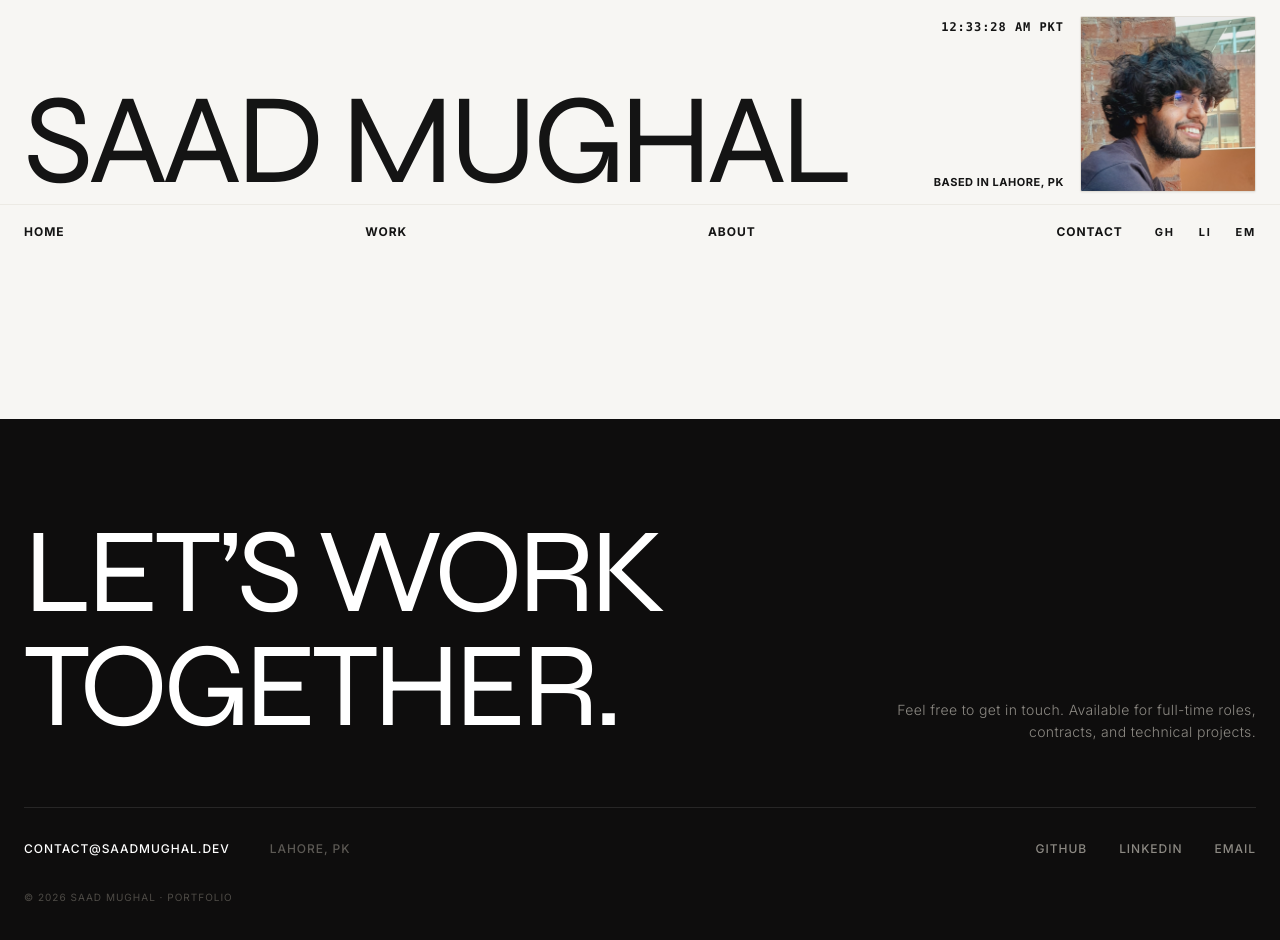
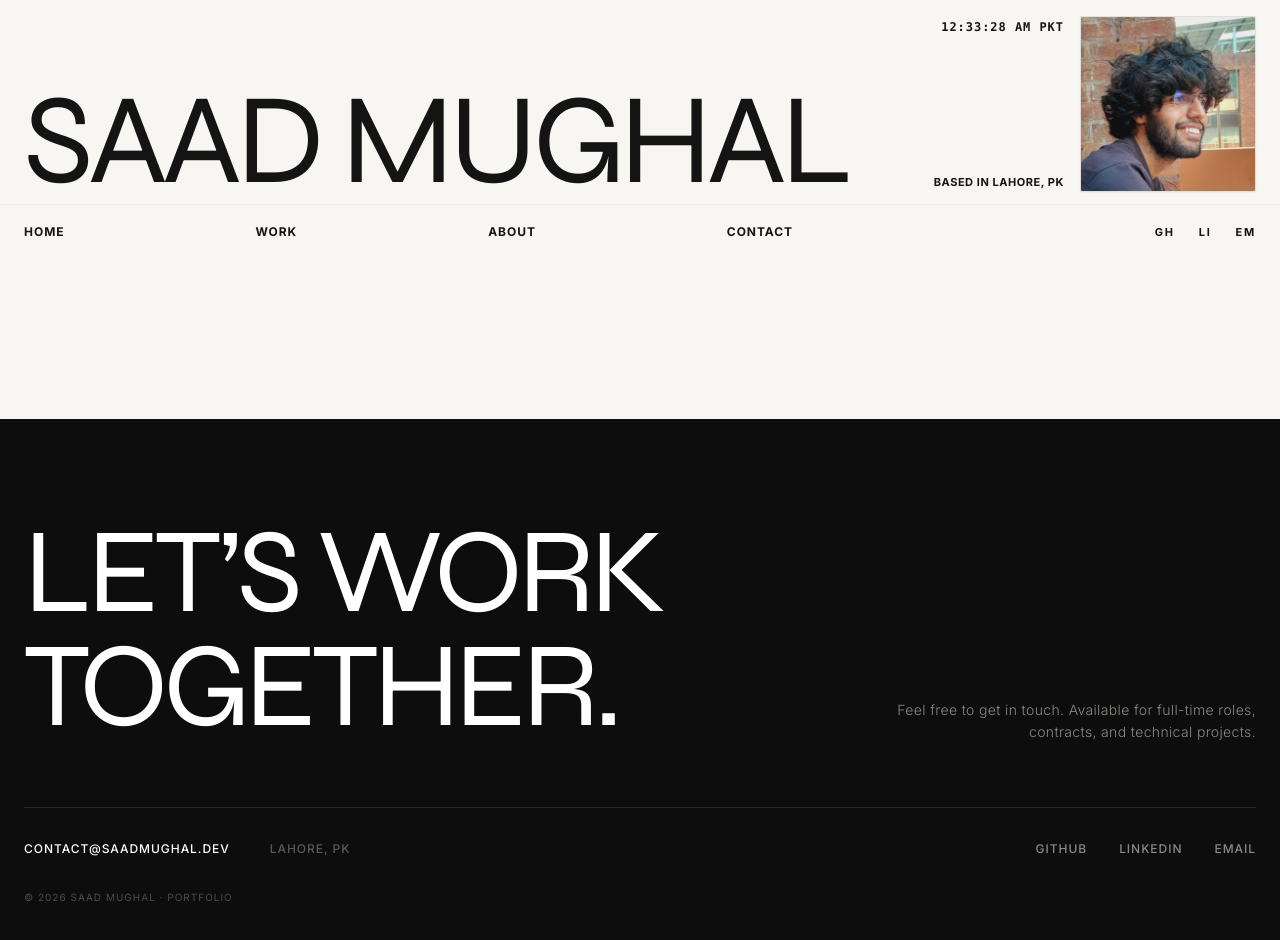
Before and after one commit to sedmugen/portfolio, a Next.js app: page / in a window 1280 px wide. Shown: the top 940 px of the page. Built offline with nearby package versions, Linux system fonts and the light colour scheme.

Commit message:
feat(ui): reduce nav items span and gap by 30%

```diff
--- a/components/nav.tsx
+++ b/components/nav.tsx
@@ -82,12 +82,12 @@ export function Nav() {
         </div>
       </div>
 
-      {/* Sub-Navigation Bar: HOME aligned to 'S', CONTACT aligned to 'L', evenly distributed via clean CSS flex */}
+      {/* Sub-Navigation Bar: Gap reduced by 30% */}
       <div className="border-t border-border-subtle">
         <div className="w-full px-2 sm:px-4 md:px-6 py-2.5 sm:py-3 flex items-center justify-between gap-4 sm:gap-8">
-          {/* Navigation Items: Matches the exact flex column of 'SAAD MUGHAL' above */}
+          {/* Navigation Items: Width scaled to 70% to reduce gap by 30% */}
           <nav aria-label="Main Navigation" className="flex-1 min-w-0">
-            <ul className="flex items-center justify-between w-full text-[11px] sm:text-xs font-bold tracking-[0.18em] uppercase text-ink">
+            <ul className="flex items-center justify-between w-full max-w-[70%] text-[11px] sm:text-xs font-bold tracking-[0.18em] uppercase text-ink">
               {NAV_ITEMS.map((item) => (
                 <li key={item.href} className="py-0.5">
                   <Link
```
